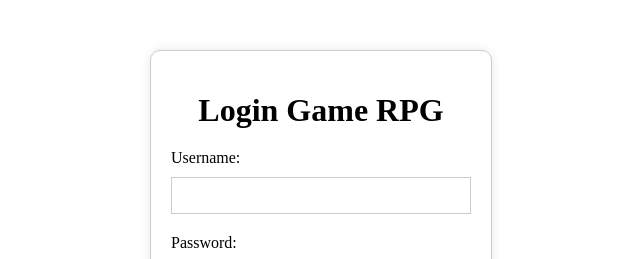
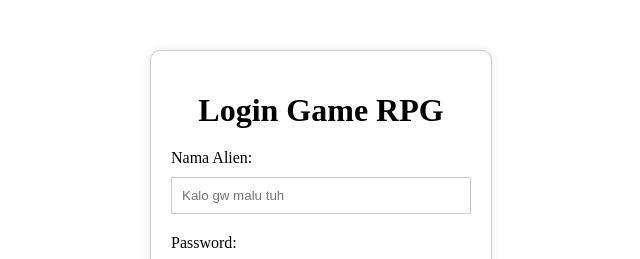
Before and after one commit to skytria/Webakaov, a plain HTML site: page index.html in a window 1280 px wide. Shown: the top 259 px of the page, without its empty margins (319-959 px from the left). Drawn offline with Linux system fonts and the light colour scheme.

Commit message:
update index.html

```diff
--- a/index.html
+++ b/index.html
@@ -10,8 +10,8 @@
     <div class="login-container">
         <h1>Login Game RPG</h1>
         <form id="login-form">
-            <label for="username">Username:</label>
-            <input type="text" id="username" name="username" required>
+            <label for="username">Nama Alien:</label>
+            <input type="text" id="username" name="username" placeholder="Kalo gw malu tuh" required>
             <label for="password">Password:</label>
             <input type="password" id="password" name="password" required>
             <button type="submit">Login</button>
```
